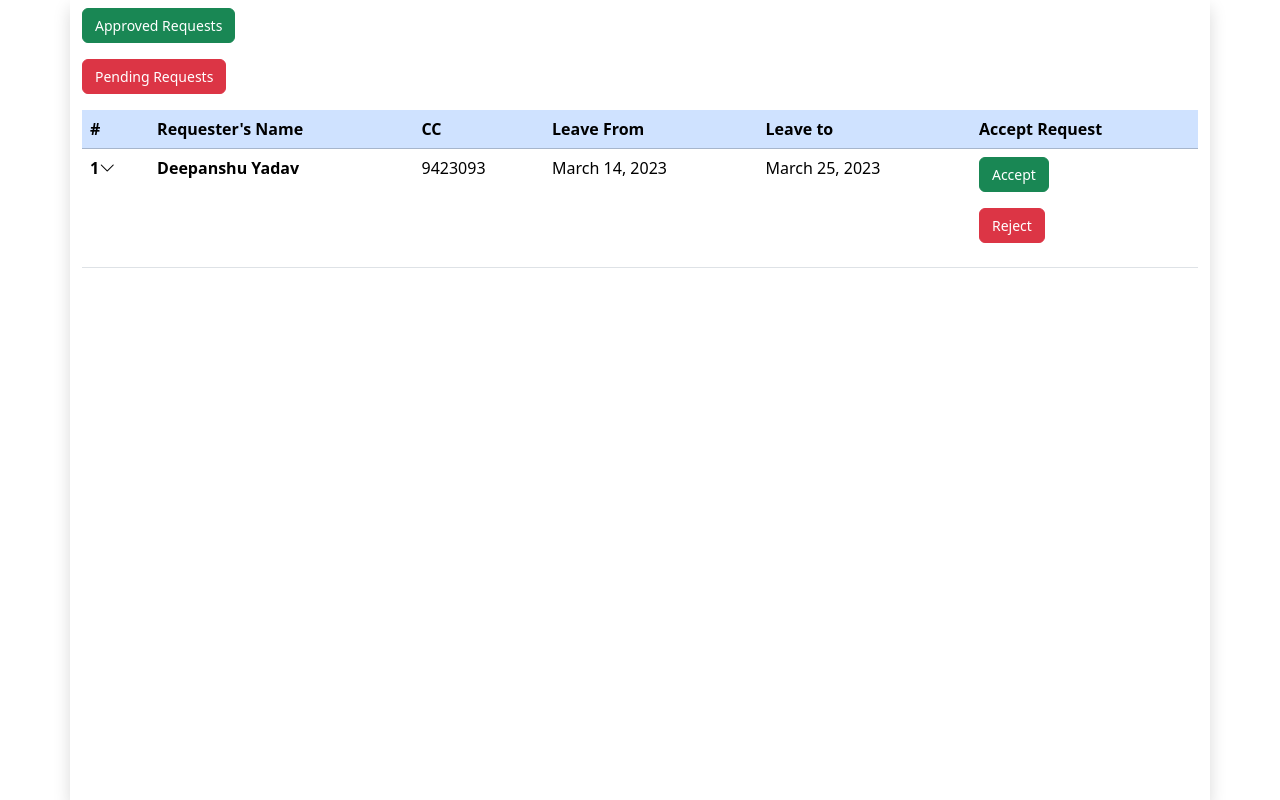
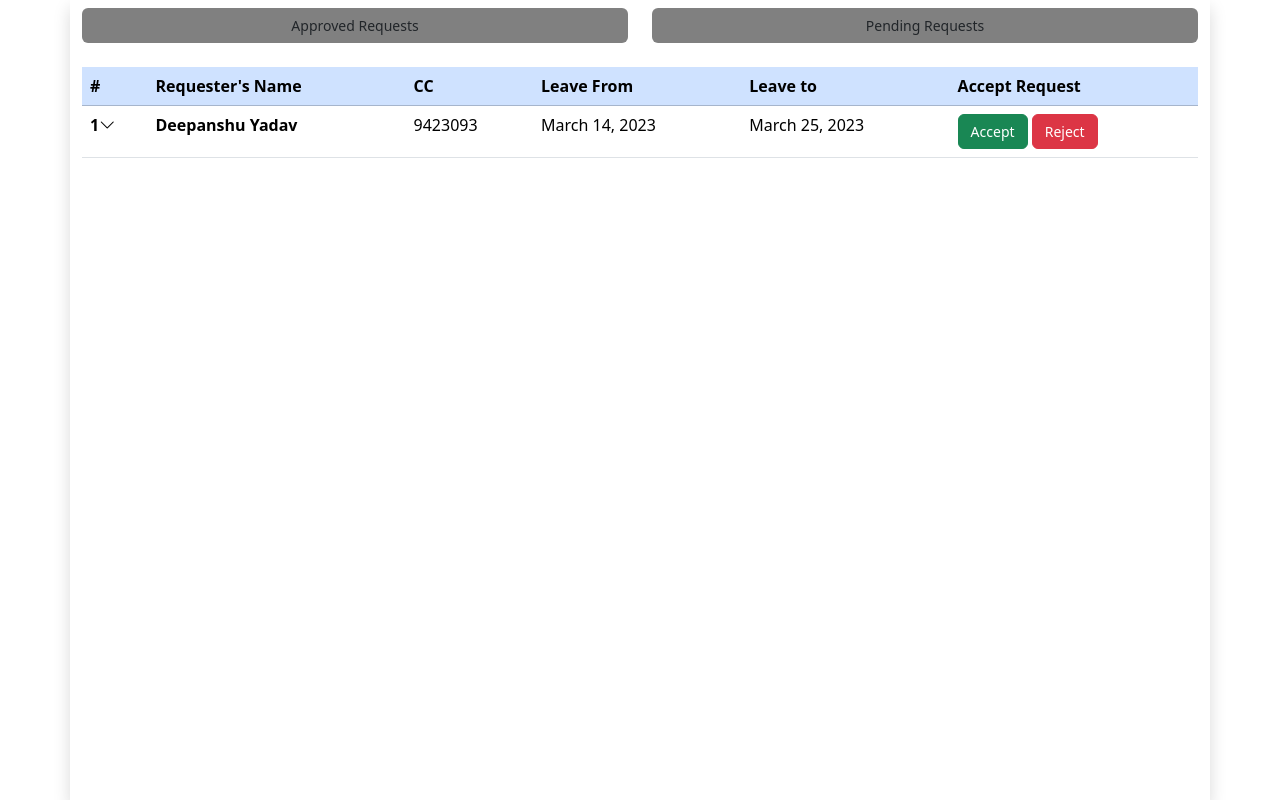
Before and after one commit to AnujSinghal21/Starbugs, a Django app: page /leave/ViewApplications/ in a window 1280 px wide. Shown: the part 116-916 px from the top of the page. Run offline with Django 4.2, Linux system fonts and the light colour scheme; a user stored in the database is signed in; data comes from the database, SQL or seed files in the repository; both versions use the stored data as it was after the commit.

Commit message:
Pending leaves button layout

```diff
--- a/HCapp/leaveapp/templates/leaveapp/ViewApplications.html
+++ b/HCapp/leaveapp/templates/leaveapp/ViewApplications.html
@@ -23,21 +23,36 @@
             margin-right: auto;
             width: 50%;
         }
+        #accept-reject-form{
+            display: inline;
+        }
+        .request-status{
+            background-color: gray;
+        }
+        .request-status:hover{
+            background-color: rgb(89, 89, 93);
+        }
     </style>
 </head>
 
 <body>
     <div class="container shadow min-vh-100 py-2">
         <div class="filter">
+            <div class="row">
+                <div class="col-6">
                     <form id="Accepted" method="GET" action="{% url 'filterStatus'%}">
                         {% csrf_token %}
-                <button type="submit" class="btn btn-success" style="font-size: 14;" name="submit" value="Approved">Approved Requests</button>
+                        <button type="submit" class="btn col-12 request-status" style="font-size: 14;" name="submit" value="Approved">Approved Requests</button>
                     </form>
-
+                </div>
+                <div class="col-6">
                     <form id="Pending" method="GET" action="{% url 'filterStatus'%}">
                         {% csrf_token %}
-                <button type="submit" class="btn btn-danger" style="font-size: 14;" name="submit" value="Pending">Pending Requests</button>
+                        <button type="submit" class="btn col-12 request-status" style="font-size: 14;" name="submit" value="Pending">Pending Requests</button>
                     </form>
+                </div>
+            </div>
+
         <h1>{{action}}</h1>
         </div>
         <div class="table-responsive">
```
Also changed, not shown: HCapp/db.sqlite3, HCapp/media/c7f9a7c515c8dfa11c2a5343b49617e0-ms-vrzueyfpmo_-_Copy_9IFGYha.jpg (added), HCapp/media/c7f9a7c515c8dfa11c2a5343b49617e0-ms-vrzueyfpmo_-_Copy_sUFqSt9.jpg (added). Lines whose indentation alone changed are shown as unchanged.
